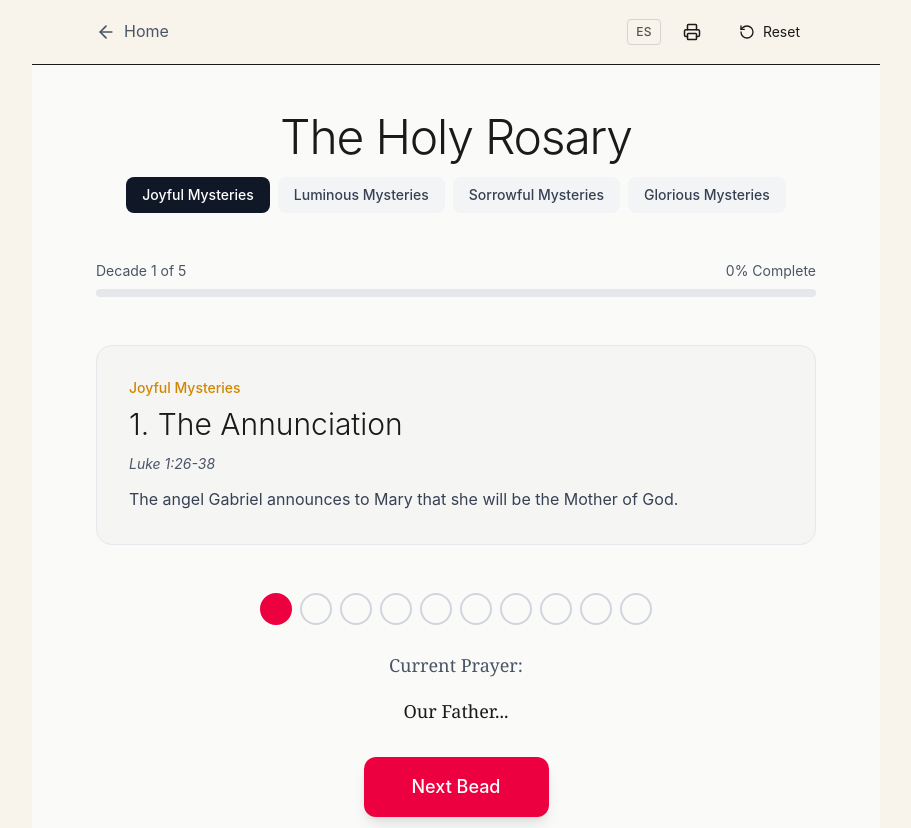
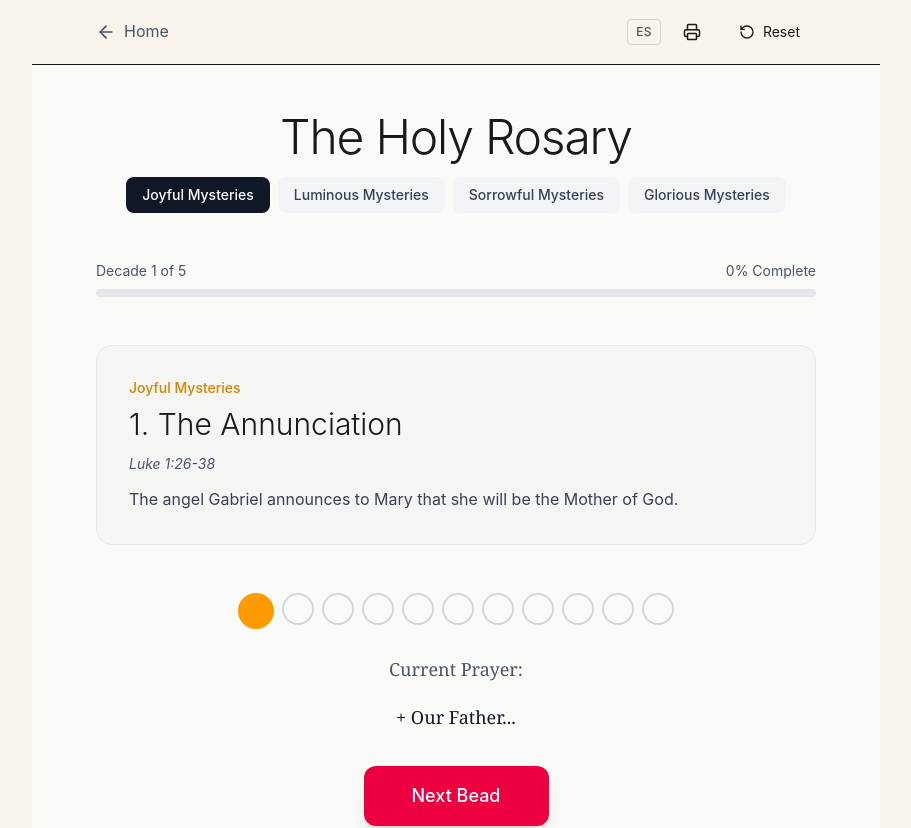
Before and after one commit to davegutierrez0/sanctu, a Next.js app: page /rosary in a window 1280 px wide. Shown: the top 828 px of the page, without its empty margins (184-1095 px from the left). Built offline with nearby package versions, Linux system fonts and the light colour scheme.

Commit message:
expansible rosary prayers and hiding cache tags in prod

```diff
--- a/app/readings/page.tsx
+++ b/app/readings/page.tsx
@@ -22,6 +22,7 @@ export default function ReadingsPage() {
   const [readingsByDate, setReadingsByDate] = useState<Record<string, ReadingsData>>({});
   const [loadingDate, setLoadingDate] = useState<string | null>(null);
   const [error, setError] = useState<string | null>(null);
+  const showCacheHints = process.env.NODE_ENV !== 'production';
 
   const formatDisplayDate = useCallback(
     (isoDate: string) => {
@@ -239,31 +240,49 @@ export default function ReadingsPage() {
               <button
                 onClick={() => handleNavigate(-1)}
                 disabled={loading}
-                title={hasPrevCached ? `Cached: ${previousLabel}` : `Fetch: ${previousLabel}`}
+                title={
+                  showCacheHints
+                    ? hasPrevCached
+                      ? `Cached: ${previousLabel}`
+                      : `Fetch: ${previousLabel}`
+                    : undefined
+                }
                 aria-label={`Previous day: ${previousLabel}`}
                 className="inline-flex items-center gap-2 rounded-lg border border-gray-200 dark:border-gray-800 px-3 py-2 text-sm text-gray-700 dark:text-gray-200 hover:bg-gray-100 dark:hover:bg-gray-800 disabled:opacity-50 disabled:cursor-not-allowed transition-colors"
               >
                 <ChevronLeft size={16} />
                 Previous day
+                {showCacheHints && (
                   <span className="text-[11px] text-gray-500 dark:text-gray-400">
                     {hasPrevCached ? 'Cached' : 'Fetch'}
                   </span>
+                )}
               </button>
+              {showCacheHints && (
                 <div className="text-xs text-gray-500 dark:text-gray-400 px-2">
-                Jump between cached days
+                  Jump between days
                 </div>
+              )}
               <button
                 onClick={() => handleNavigate(1)}
                 disabled={loading}
-                title={hasNextCached ? `Cached: ${nextLabel}` : `Fetch: ${nextLabel}`}
+                title={
+                  showCacheHints
+                    ? hasNextCached
+                      ? `Cached: ${nextLabel}`
+                      : `Fetch: ${nextLabel}`
+                    : undefined
+                }
                 aria-label={`Next day: ${nextLabel}`}
                 className="inline-flex items-center gap-2 rounded-lg border border-gray-200 dark:border-gray-800 px-3 py-2 text-sm text-gray-700 dark:text-gray-200 hover:bg-gray-100 dark:hover:bg-gray-800 disabled:opacity-50 disabled:cursor-not-allowed transition-colors"
               >
                 Next day
                 <ChevronRight size={16} />
+                {showCacheHints && (
                   <span className="text-[11px] text-gray-500 dark:text-gray-400">
                     {hasNextCached ? 'Cached' : 'Fetch'}
                   </span>
+                )}
               </button>
             </div>
           </header>
--- a/app/rosary/page.tsx
+++ b/app/rosary/page.tsx
@@ -5,14 +5,22 @@ import { useLanguage } from '@/components/ThemeProvider';
 import { LanguageToggleCompact } from '@/components/LanguageToggle';
 import { ArrowLeft, Printer, RotateCcw } from 'lucide-react';
 import Link from 'next/link';
-import { useMemo, useState } from 'react';
+import { useEffect, useMemo, useState } from 'react';
+
+const OUR_FATHER =
+  "Our Father, who art in heaven, hallowed be Thy name; Thy kingdom come; Thy will be done on earth as it is in heaven. Give us this day our daily bread; and forgive us our trespasses, as we forgive those who trespass against us; and lead us not into temptation, but deliver us from evil. Amen.";
+
+const HAIL_MARY =
+  "Hail Mary, full of grace, the Lord is with thee; blessed art thou among women, and blessed is the fruit of thy womb, Jesus. Holy Mary, Mother of God, pray for us sinners, now and at the hour of our death. Amen.";
 
 export default function RosaryPage() {
   const { language } = useLanguage();
   const ui = ROSARY_UI[language];
   const [mysteryType, setMysteryType] = useState<MysteryType>(() => getTodaysMystery().type);
   const [currentDecade, setCurrentDecade] = useState(0);
-  const [currentBead, setCurrentBead] = useState(0); // 0-9 for each decade
+  const [currentBead, setCurrentBead] = useState(0); // 0-10 for each decade (Our Father + 10 Hail Mary)
+  const [showOurFather, setShowOurFather] = useState(false);
+  const [showHailMary, setShowHailMary] = useState(false);
 
   const localizedMysterySets = useMemo(
     () =>
@@ -25,8 +33,27 @@ export default function RosaryPage() {
 
   const currentMysterySet = localizedMysterySets[mysteryType];
   const currentMystery = currentMysterySet.mysteries[currentDecade];
-  const totalBeads = 10;
-  const progress = ((currentDecade * 10 + currentBead) / 50) * 100;
+  const totalBeads = 11; // 1 Our Father + 10 Hail Mary
+  const progress = ((currentDecade * totalBeads + currentBead) / (totalBeads * 5)) * 100;
+
+  // Persist user's expand preferences
+  useEffect(() => {
+    if (typeof window === 'undefined') return;
+    const storedOurFather = window.localStorage.getItem('rosary:ourFatherExpanded');
+    const storedHailMary = window.localStorage.getItem('rosary:hailMaryExpanded');
+    setShowOurFather(storedOurFather === 'true');
+    setShowHailMary(storedHailMary === 'true');
+  }, []);
+
+  useEffect(() => {
+    if (typeof window === 'undefined') return;
+    window.localStorage.setItem('rosary:ourFatherExpanded', String(showOurFather));
+  }, [showOurFather]);
+
+  useEffect(() => {
+    if (typeof window === 'undefined') return;
+    window.localStorage.setItem('rosary:hailMaryExpanded', String(showHailMary));
+  }, [showHailMary]);
 
   const nextBead = () => {
     if (currentBead < totalBeads - 1) {
@@ -141,16 +168,25 @@ export default function RosaryPage() {
         {/* Bead Counter */}
         <div className="mb-12">
           <div className="flex justify-center gap-2 mb-6">
-            {Array.from({ length: totalBeads }).map((_, i) => (
-              <div
-                key={i}
-                className={`w-8 h-8 rounded-full border-2 transition-all ${
-                  i <= currentBead
-                    ? 'bg-rose-600 border-rose-600 dark:bg-rose-400 dark:border-rose-400'
-                    : 'border-gray-300 dark:border-gray-700'
-                }`}
-              />
-            ))}
+            {Array.from({ length: totalBeads }).map((_, i) => {
+              const isOurFather = i === 0;
+              const isActive = i <= currentBead;
+              const baseSize = isOurFather ? 'w-9 h-9' : 'w-8 h-8';
+              const activeColor = isOurFather
+                ? 'bg-amber-500 border-amber-500 dark:bg-amber-400 dark:border-amber-400'
+                : 'bg-rose-600 border-rose-600 dark:bg-rose-400 dark:border-rose-400';
+              const inactiveColor = isOurFather
+                ? 'border-amber-300 dark:border-amber-500'
+                : 'border-gray-300 dark:border-gray-700';
+
+              return (
+                <div
+                  key={i}
+                  className={`${baseSize} rounded-full border-2 transition-all ${isActive ? activeColor : inactiveColor}`}
+                  title={isOurFather ? 'Our Father bead' : 'Hail Mary bead'}
+                />
+              );
+            })}
           </div>
 
           {/* Prayer Text */}
@@ -158,13 +194,33 @@ export default function RosaryPage() {
             <p className="text-gray-600 dark:text-gray-400 mb-4">
               {currentBead === 0 && currentDecade > 0 ? 'Pray:' : 'Current Prayer:'}
             </p>
-            <p className="text-lg">
-              {currentBead === 0 && currentDecade === 0
-                ? "Our Father..."
-                : currentBead === 0
-                ? "Our Father..."
-                : "Hail Mary..."}
-            </p>
+            {currentBead === 0 ? (
+              <div className="space-y-2">
+                <button
+                  onClick={() => setShowOurFather((v) => !v)}
+                  className="inline-flex items-center gap-2 text-lg font-medium text-gray-900 dark:text-gray-100 hover:text-rose-600 dark:hover:text-rose-400 transition-colors"
+                  aria-expanded={showOurFather}
+                >
+                  {showOurFather ? '−' : '+'} Our Father...
+                </button>
+                {showOurFather && (
+                  <p className="text-base text-gray-700 dark:text-gray-300 leading-relaxed">{OUR_FATHER}</p>
+                )}
+              </div>
+            ) : (
+              <div className="space-y-2">
+                <button
+                  onClick={() => setShowHailMary((v) => !v)}
+                  className="inline-flex items-center gap-2 text-lg font-medium text-gray-900 dark:text-gray-100 hover:text-rose-600 dark:hover:text-rose-400 transition-colors"
+                  aria-expanded={showHailMary}
+                >
+                  {showHailMary ? '−' : '+'} Hail Mary...
+                </button>
+                {showHailMary && (
+                  <p className="text-base text-gray-700 dark:text-gray-300 leading-relaxed">{HAIL_MARY}</p>
+                )}
+              </div>
+            )}
           </div>
 
           {/* Next Button */}
```
Lines whose indentation alone changed are shown as unchanged.
